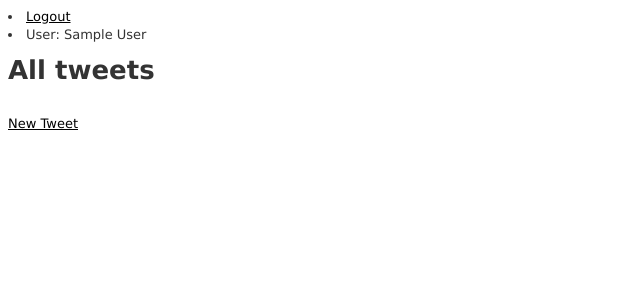
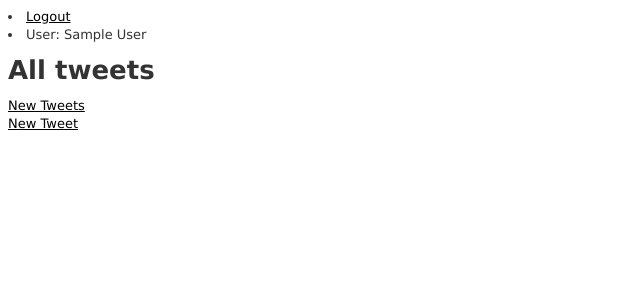
Before and after one commit to moigletroy/TwitterForFriends, a Rails app: page /tweets in a window 1280 px wide. Shown: the top 304 px of the page, without its empty margins (0-640 px from the left). Run offline with Rails 7, Linux system fonts and the light colour scheme; the visitor is signed in with stand-in values (Sample User, id 1); data that the repository does not hold is empty; style sheets or scripts are compiled from the project's sources; parts of the project's set-up code (start-up, migrations or seed data) failed here and were passed over; some libraries are stand-ins or nearby versions.

Commit message:
adding pagination with kaminari

```diff
--- a/app/controllers/tweets_controller.rb
+++ b/app/controllers/tweets_controller.rb
@@ -5,9 +5,8 @@ class TweetsController < ApplicationController
   # GET /tweets
   # GET /tweets.json
   def index
-    @tweets = Tweet.order("created_at desc")
-
-    respond_to do |format|
+    @tweets = Tweet.order("created_at desc").page(params[:page]).per(15)
+     respond_to do |format|
       format.html # index.html.erb
       format.json { render json: @tweets }
     end
--- a/app/views/tweets/index.html.erb
+++ b/app/views/tweets/index.html.erb
@@ -1,4 +1,6 @@
 <h1>All tweets</h1>
+<%= paginate @tweets %>
+<%= link_to 'New Tweets', new_tweet_path %>
 
 <% @tweets.each do |tweet| %>
 <div class="tweet">
```
Also changed, not shown: Gemfile, Gemfile.lock.
